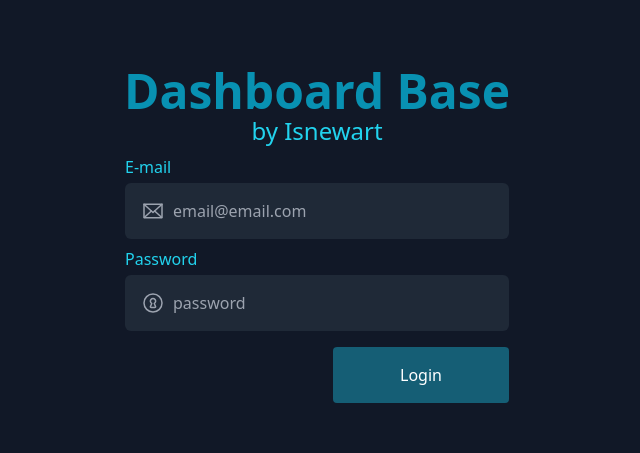
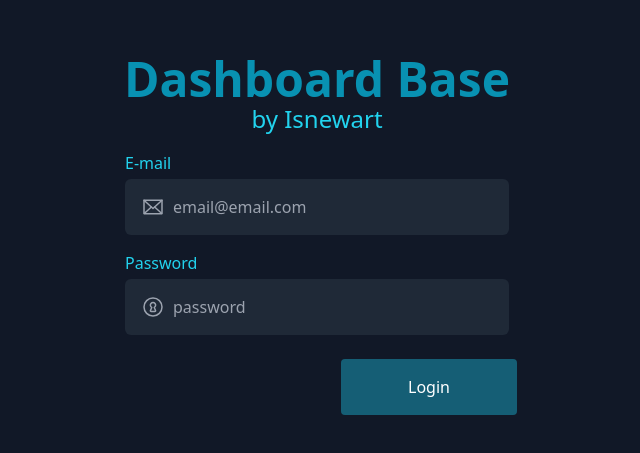
Before and after one commit to guilhermehilario/financ-web-react, a React (Vite) app: page / in a window 1280 px wide. Shown: the part 161-614 px from the top of the page, without its empty margins (323-963 px from the left). Built offline with nearby package versions, Linux system fonts and the light colour scheme.

Commit message:
refactory component input

```diff
--- a/src/components/Input/view.tsx
+++ b/src/components/Input/view.tsx
@@ -8,7 +8,7 @@ export interface TextInputRootProps {
 
 function TextInputRoot({ label, children }: TextInputRootProps) {
   return (
-    <div className="flex flex-col m-2">
+    <div className="flex flex-col m-4">
       <label className="text-md mb-1 text-cyan-400">{label}</label>
       <div className="flex flex-row w-96 bg-gray-800 p-4 text-gray-400 rounded-md focus-within:ring-2 ring-cyan-300">
         {children}
@@ -24,7 +24,7 @@ export interface TextInputIconProps {
 }
 
 function TextInputIcon({ children }: TextInputIconProps) {
-  return <Slot className="w-6 h-6 text-gary-400 mr-2">{children}</Slot>;
+  return <Slot className="w-6 h-6 text-gray-400 mr-2">{children}</Slot>;
 }
 
 TextInputIcon.displayName = "TextInput.Icon";
```
